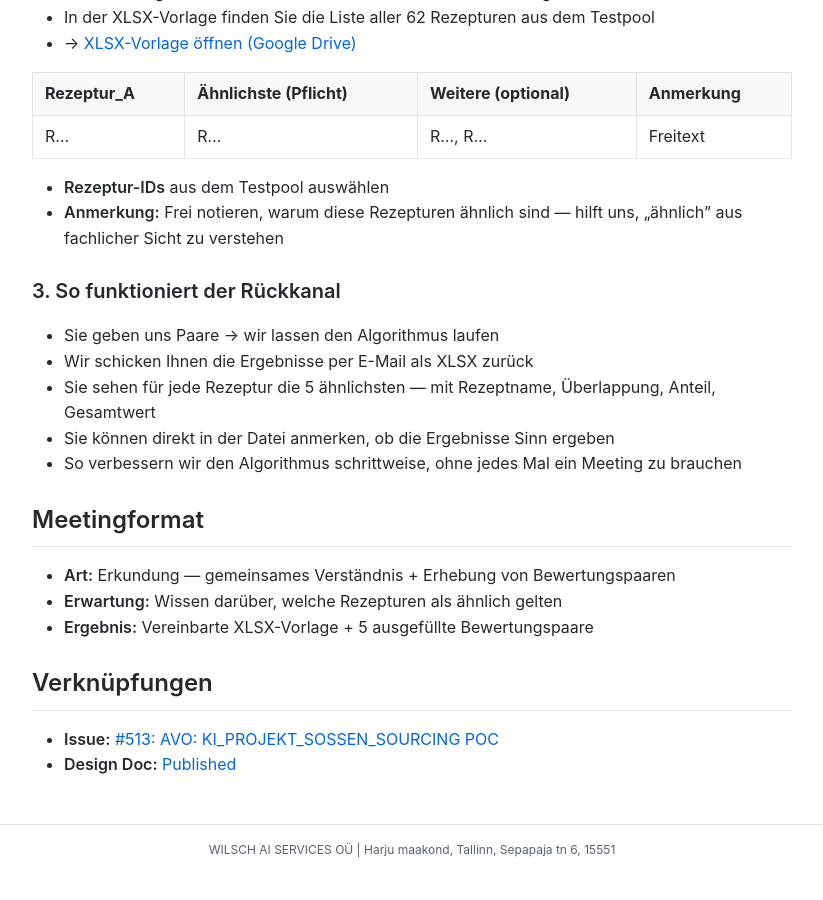
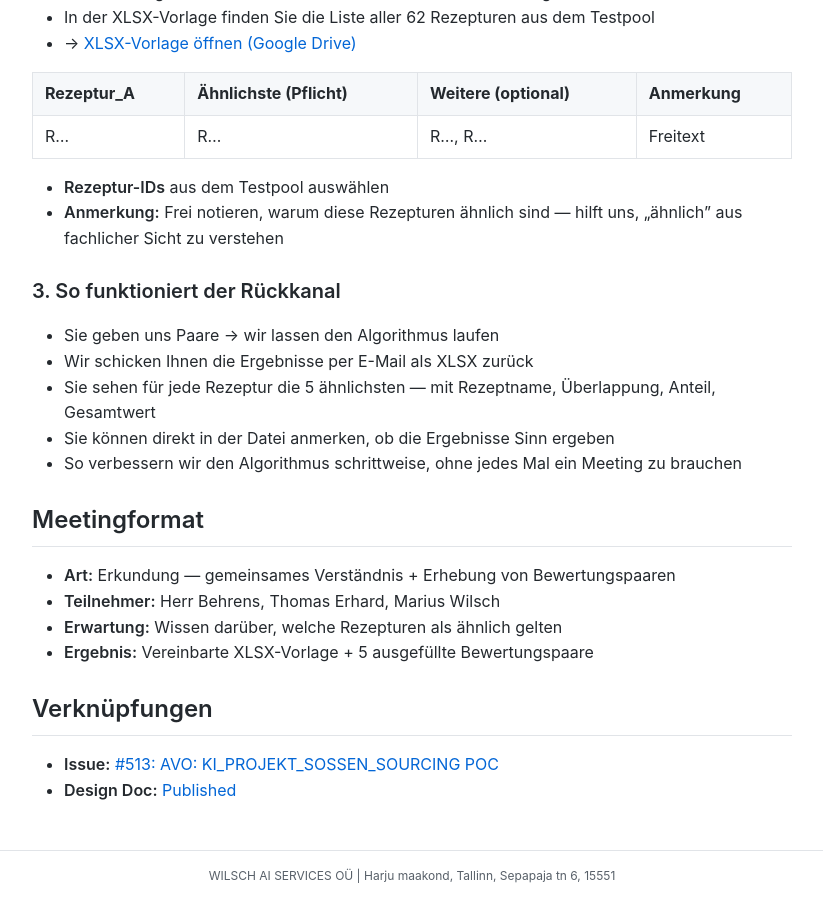
Before and after one commit to MariusWilsch/public-wilsch-ai-pages, a Jekyll site: the page built from project/avo_fullstack/meeting-agenda-behrens-validation.md, in a window 1280 px wide and 900 px high, scrolled down 1338 px. Shown: the whole window, without its empty margins (228-1051 px from the left). Built offline with Jekyll 4.4.1, drawn with Linux system fonts in a browser that asks for light colours; our own code applies the rules of GitHub Pages for plain Markdown files; before the commit the page ends 2212 px from its top, so only the background shows below that.

Commit message:
Sync from hippocampus 2026-02-13

```diff
--- a/project/avo_fullstack/meeting-agenda-behrens-validation.md
+++ b/project/avo_fullstack/meeting-agenda-behrens-validation.md
@@ -61,6 +61,7 @@ Rang  Rezeptur  Bezeichnung           Überlappung  Anteil  Gesamt
 ## Meetingformat
 
 - **Art:** Erkundung — gemeinsames Verständnis + Erhebung von Bewertungspaaren
+- **Teilnehmer:** Herr Behrens, Thomas Erhard, Marius Wilsch
 - **Erwartung:** Wissen darüber, welche Rezepturen als ähnlich gelten
 - **Ergebnis:** Vereinbarte XLSX-Vorlage + 5 ausgefüllte Bewertungspaare
 
```
Also changed, not shown: project/avo_fullstack/meeting-agenda-mattis-data-confirmation.md (+1 -0 lines).
